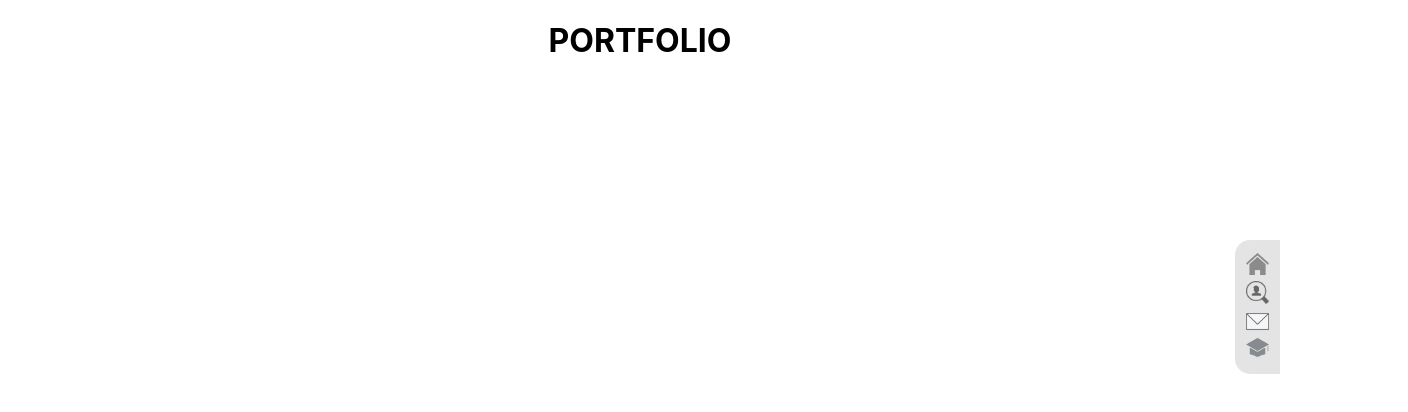
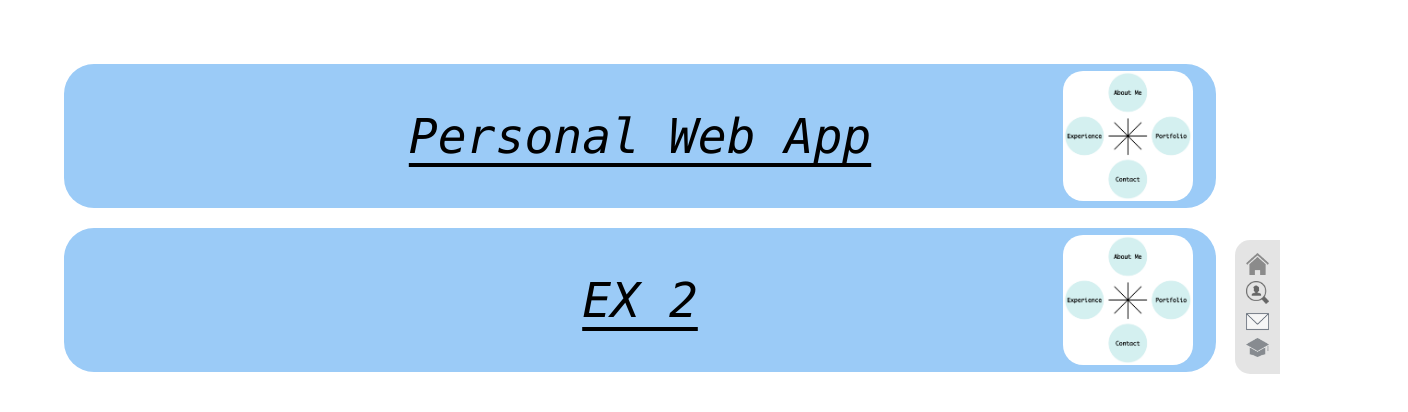
Before and after one commit to Cwang4749/webport, a React (Create React App) app: page /Portfolio in a window 1280 px wide. Shown: the top 412 px of the page, 1408 px wide, since content can reach past the window. Built offline with nearby package versions, Linux system fonts and the light colour scheme.

Commit message:
Added scalable list of projects to Portfolio Page. Each item contains project name, preview, description, and link to placeholder page for outputting full project details

```diff
--- a/src/components/Contact.js
+++ b/src/components/Contact.js
@@ -1,5 +1,5 @@
 import React from "react";
-import { useState, useEffect } from "react";
+import { useState } from "react";
 import Navbar from "./Navbar";
 import Alert from "./Alert";
 
--- a/src/components/Navbar.js
+++ b/src/components/Navbar.js
@@ -35,7 +35,7 @@ function Navbar(props) {
                 <img className="button" src={homeicon}/>
             </Link>
 
-            {/* Using the parameters passed by page before, render the correct buttons by referencing the array */}
+            {/* Using the parameters passed by page the user is currently on, render the correct buttons by referencing the array */}
             <Link to={linkArray[props.second_btn].link}>
                 <img className="button" src={linkArray[props.second_btn].image}/>
             </Link>
--- a/src/components/Portfolio.js
+++ b/src/components/Portfolio.js
@@ -1,11 +1,50 @@
-import React from "react";
+import React, { useState, useRef } from "react";
+import { Link } from "react-router-dom";
 import Navbar from "./Navbar";
+import PortData from "./data/PortfolioData.js";
+import "./styles/Portfolio.css"
 
 function Portfolio() {
+    const [expanded, set_expanded] = useState(false);
+    const [proj_index, set_proj_index] = useState(0);
+
+    function CurrExpanded(projectIndex) {
+        return expanded && projectIndex == proj_index;
+    }
+
     return(
-        <div>
-            <h1>PORTFOLIO</h1>
+        <div className="PortfolioPage">
             <Navbar second_btn={0} third_btn={2} fourth_btn={3} />
+            {PortData.map((project, index) => {
+                const proj_ref = React.createRef();
+
+                function ExpandProj(projectIndex) {
+                    if(projectIndex == proj_index) {
+                        set_expanded(!expanded);
+                    }
+                    else {
+                        set_expanded(true);
+                        set_proj_index(projectIndex);
+                    }
+                    proj_ref.current.scrollIntoView({
+                        behavior: "smooth",
+                        block: "start"
+                    })
+                }
+
+                return(
+                    <div key={index} ref={proj_ref} className="projects" onClick={() => ExpandProj(index)} style={CurrExpanded(index) ? { 'aspect-ratio': '3' } : { 'aspect-ratio': '8'}}>
+                        <p id={CurrExpanded(index) ? "projectname_expanded" : "projectname"}>{project.projectName}</p>
+                        {CurrExpanded(index) ?
+                        <div className="expandedcontainer">
+                            <p> {project.description} </p>
+                            <Link to={'/Portfolio/' + project.projectName.replaceAll(" ", "-")}> <div className="projectlink"> TO PROJECT </div> </Link>
+                        </div> : ""
+                        }
+                        <img src={project.preview} className="preview"/>
+                    </div>
+                )
+            })}
         </div>
     );
 }
--- /dev/null
+++ b/src/components/data/PortfolioData.js
@@ -0,0 +1,19 @@
+import React from "react";
+import webpreview from "../../images/webpreview.png";
+
+const PortfolioData = [
+    {
+        projectName : "Personal Web App",
+        preview : webpreview,
+        year : "2024",
+        description : "A web app built from scratch with the React Framework and hosted on Firebase. Everything was built with responsiveness in mind, even the font size.",
+        text : ["Paragraph 1", "Paragraph 2"]
+    },
+    {
+        projectName : "EX 2",
+        preview : webpreview,
+        text : ["something"]
+    }
+]
+
+export default PortfolioData;
--- /dev/null
+++ b/src/components/styles/Portfolio.css
@@ -0,0 +1,81 @@
+.PortfolioPage {
+    width: 100vw;
+    height: 100vh;
+    padding: 5%;
+    overflow: scroll;
+}
+
+.projects {
+    width: 90%;
+    min-width: 1000px;
+    background-color: rgb(155, 203, 247);
+    position: relative;
+    border-radius: 30px;
+    display: flex;
+    align-items: safe center;
+    justify-content: safe center;
+    font-family: "Monaco", "Arial";
+    margin-bottom: 20px;
+    scroll-margin-top: 20px;
+    transition: .5s;
+    font-style: italic;
+    line-height: 200%;
+}
+
+.projects:hover {
+    box-shadow: 0 0 10px 5px rgba(0, 0, 0, 0.5);
+    cursor: pointer;
+}
+
+#projectname {
+    font-size: 3rem;
+    transition: 0.5s;
+    text-decoration: underline;
+    text-underline-offset: 10px;
+}
+#projectname_expanded {
+    text-decoration: underline;
+    text-underline-offset: 5px;
+    font-size: 2rem;
+    position: absolute;
+    top: 5%;
+    left: 5%;
+    transition: 0.5s;
+}
+
+.expandedcontainer {
+    width: 60%;
+    position: absolute;
+    font-size: 1.25rem;
+    top: 25%;
+    left: 5%;
+    text-align: left;
+    font-style: normal;
+}
+
+.projectlink {
+    width: 30%;
+    aspect-ratio: 3;
+    background-color: rgb(141, 114, 114);
+    border-radius: 15px;
+    align-items: safe center;
+    justify-content: safe center;
+    display: flex;
+    font-style: italic;
+    transition: 0.5s;
+}
+
+.projectlink:hover {
+    box-shadow: 0 0 10px 2px rgba(0, 0, 0, .5);
+    color: white;
+    transition: .5s;
+}
+
+.preview {
+    top: 5%;
+    height: 90%;
+    position: absolute;
+    object-fit: cover;
+    border-radius: 20px;
+    right: 2%;
+}
```
Also changed, not shown: src/images/webpreview.png (added).
